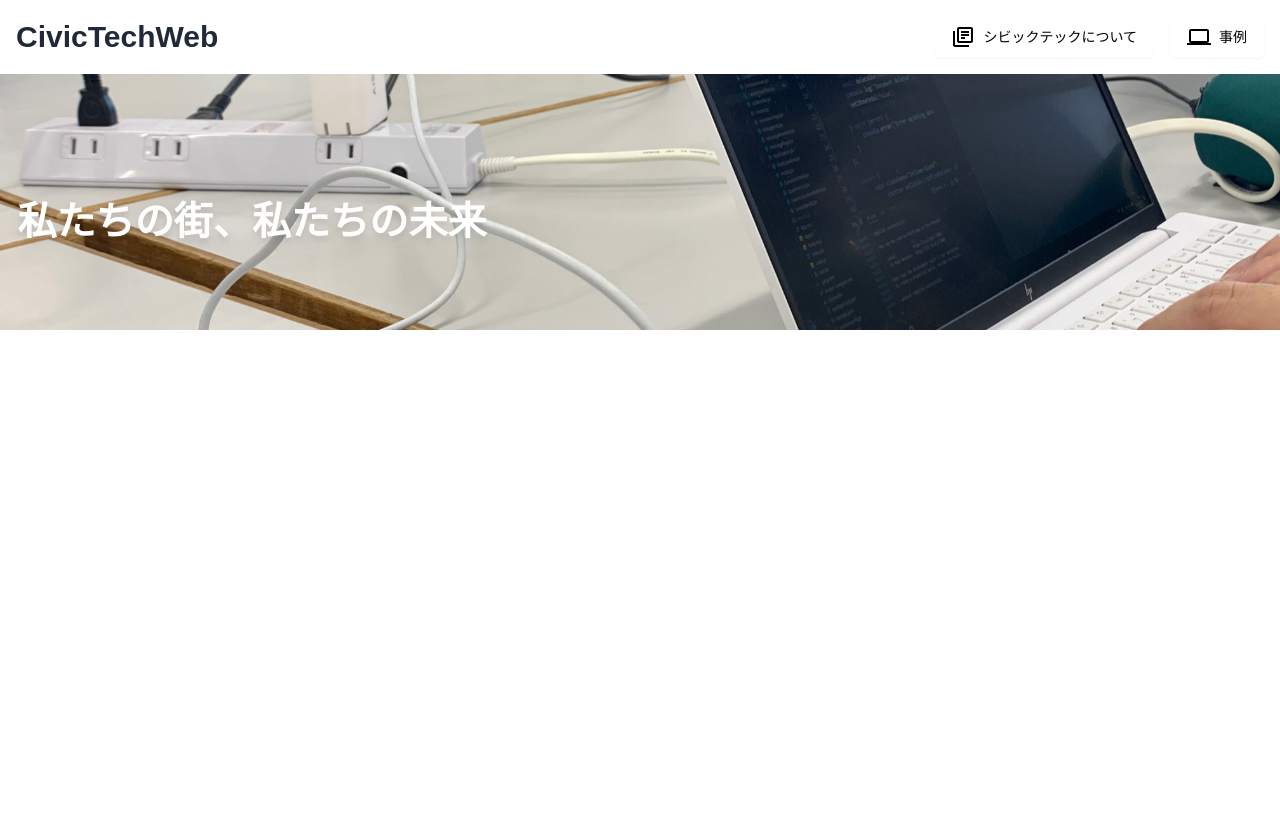
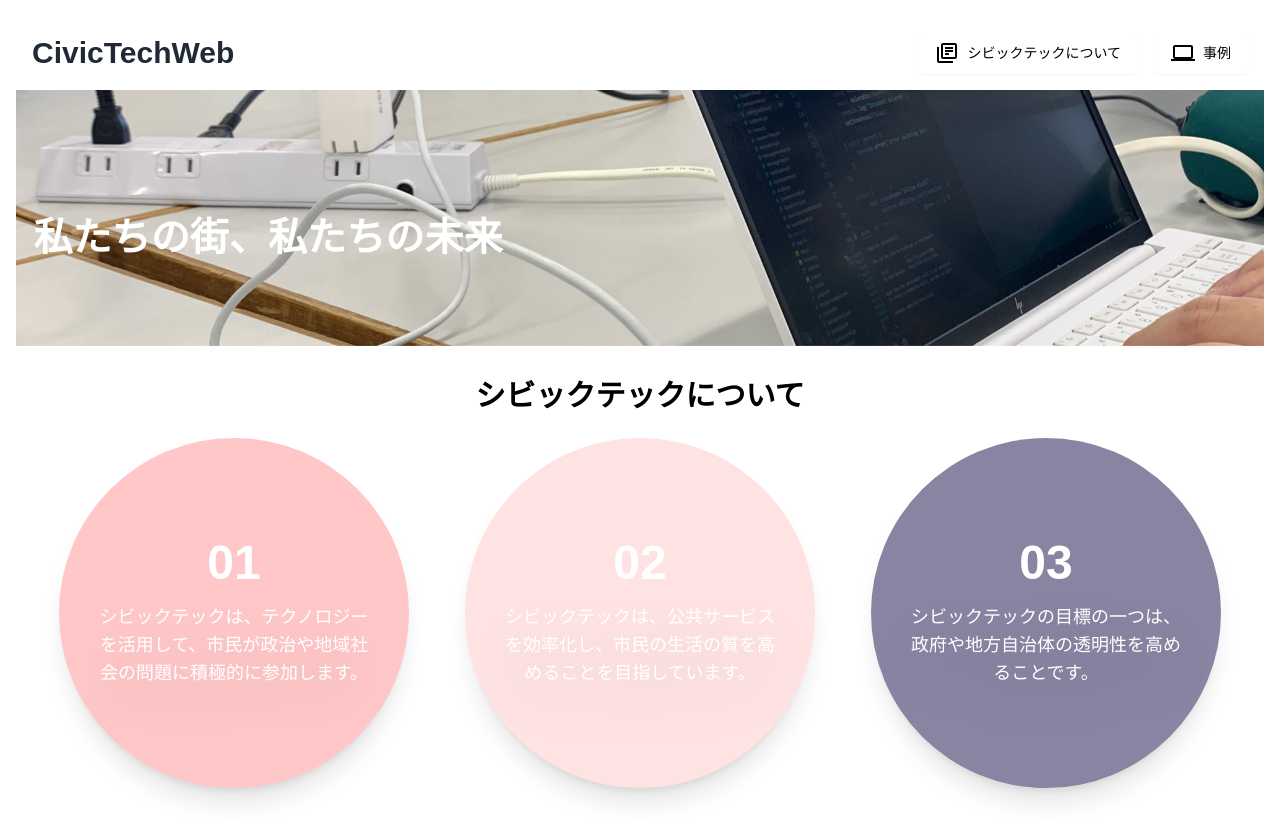
Before and after one commit to Yamamoto1012/Civictech_Web_2023, a Next.js app: page / in a window 1280 px wide. Before the commit the page ends 800 px from the top, so only its background shows below. Built offline with nearby package versions, Linux system fonts and the light colour scheme; a web font is replaced by a local one.

Commit message:
AboutCircle、Containerを作成。

```diff
--- a/app/page.js
+++ b/app/page.js
@@ -1,11 +1,13 @@
+import AboutContainer from "@/ui/AboutContainer";
 import { Header } from "@/ui/Header";
 import { HeroContainer } from "@/ui/HeroContainer";
 
 export default function Home() {
   return (
-    <>
+    <div className="p-4">
       <Header />
       <HeroContainer />
-    </>
+      <AboutContainer />
+    </div>
   )
 }
--- a/package.json
+++ b/package.json
@@ -17,7 +17,8 @@
     "next": "14.0.4",
     "react": "^18",
     "react-dom": "^18",
-    "styled-components": "^6.1.1"
+    "styled-components": "^6.1.1",
+    "tailwind-merge": "^2.1.0"
   },
   "devDependencies": {
     "autoprefixer": "^10.4.16",
--- a/ui/AboutCircle.jsx
+++ b/ui/AboutCircle.jsx
@@ -0,0 +1,13 @@
+import { twMerge } from 'tailwind-merge'
+
+export default function AboutCircle({ title, text, color }) {
+  return (
+    <div className={twMerge(
+      "h-[350px] w-[350px] md:h-[300px] md:w-[300px] lg:h-[350px] lg:w-[350px] rounded-full flex flex-col items-center justify-center p-8 text-center shadow-xl duration-300 ease-in-out transform hover:scale-105",
+      color
+    )}>
+      <h4 className=" text-5xl drop-shadow-3xl font-bold text-white mb-4">{title}</h4>
+      <p className="text-white drop-shadow-2xl font-normal text-3xl md:text-base lg:text-lg">{text}</p>
+    </div>
+  );
+}
--- a/ui/AboutContainer.jsx
+++ b/ui/AboutContainer.jsx
@@ -0,0 +1,26 @@
+import AboutCircle from "./AboutCircle";
+
+export default function AboutContainer() {
+  return (
+    <div className="text-center p-8 md:px-8 shadow-3xl">
+      <h3 className="text-3xl font-semibold mb-6">シビックテックについて</h3>
+      <div className="flex flex-wrap justify-center gap-5 md:gap-14">
+        <AboutCircle
+          title="01"
+          text="シビックテックは、テクノロジーを活用して、市民が政治や地域社会の問題に積極的に参加します。"
+          color="bg-[#FFC7C7]"
+        />
+        <AboutCircle
+          title="02"
+          text="シビックテックは、公共サービスを効率化し、市民の生活の質を高めることを目指しています。"
+          color="bg-[#FFE2E2]"
+        />
+        <AboutCircle
+          title="03"
+          text="シビックテックの目標の一つは、政府や地方自治体の透明性を高めることです。"
+          color="bg-[#8785A2]"
+        />
+      </div>
+    </div>
+  );
+}
--- a/ui/HeroContainer.jsx
+++ b/ui/HeroContainer.jsx
@@ -11,7 +11,7 @@ export function HeroContainer() {
         objectFit="cover"
         className="z-0"
       />
-      <h2 className="absolute drop-shadow-lg  top-1/2 left-1/5 transform -translate-x-1/2 -translate-y-1/2 text-white ml-9 text-4xl font-semibold z-10 slideUp scaleUp">
+      <h2 className="absolute box-shadow-2xl top-1/2 left-1/5 transform -translate-x-1/2 -translate-y-1/2 text-white ml-9 text-4xl font-semibold z-10 slideUp scaleUp">
         私たちの街、私たちの未来
       </h2>
     </div>
```
Also changed, not shown: 2 other files (tests, documents, lock files or other folders).
